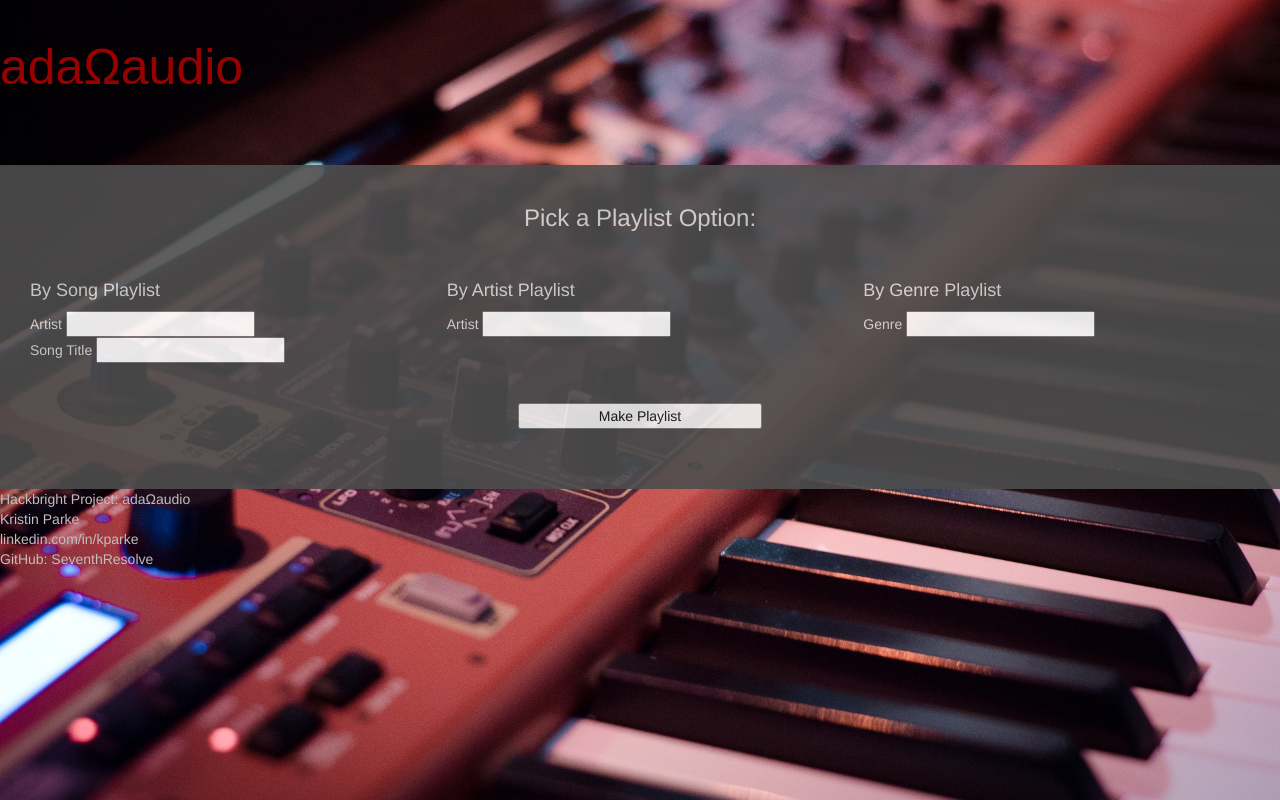
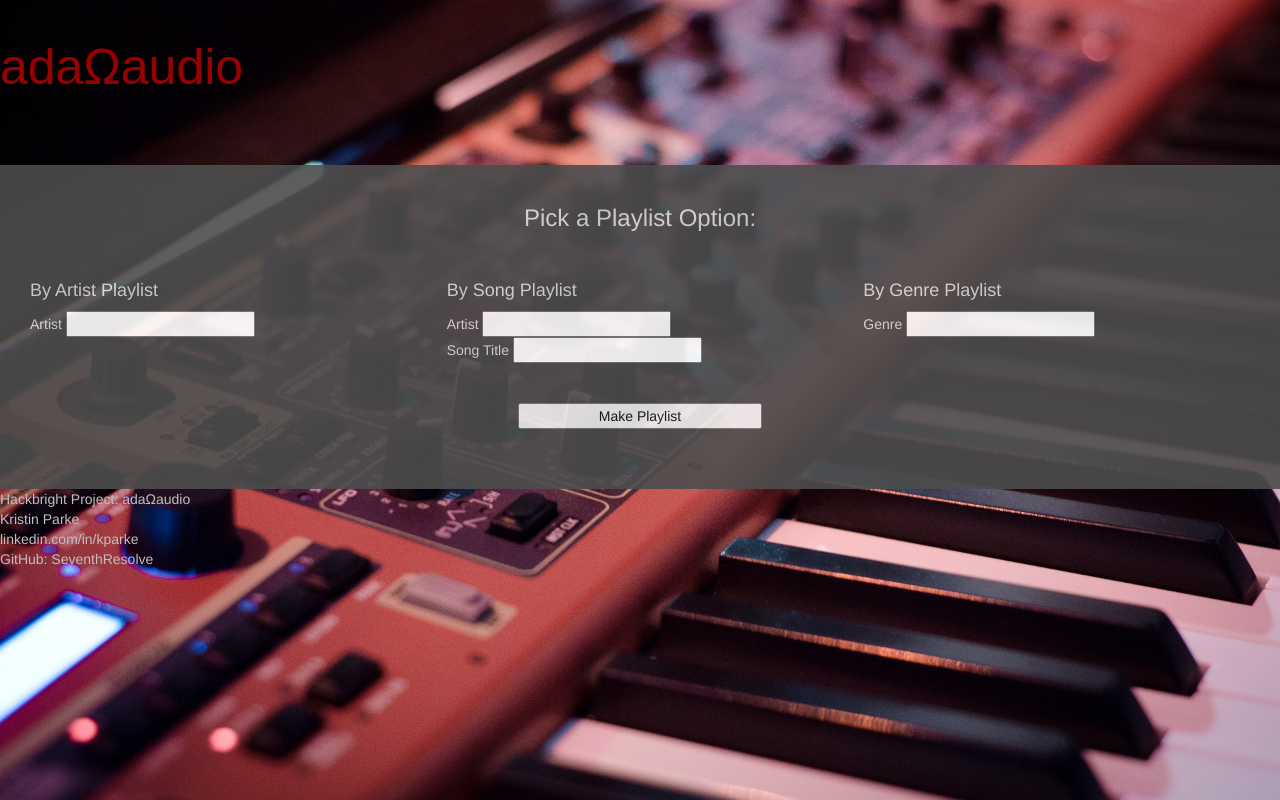
Before and after one commit to SeventhResolve/HB13-Project-Ada-Audio, a Flask app: page / in a window 1280 px wide. Run offline with Flask 2, Linux system fonts and the light colour scheme; some libraries are stand-ins or nearby versions.

```diff
--- a/server.py
+++ b/server.py
@@ -129,6 +129,6 @@ if __name__ == "__main__":
     connect_to_db(app)
 
     # Use the DebugToolbar
-    DebugToolbarExtension(app)
+    # DebugToolbarExtension(app)
 
     app.run()
--- a/static/css/styles.css
+++ b/static/css/styles.css
@@ -34,11 +34,11 @@ h3 {
 }
 
 
-.col-xs-4 {
+./*col-xs-4 {
   margin-right: auto;
   margin-left: auto;
   display: block;
-}
+}*/
 
 .col-xs-12 {
   margin: 0 auto;
--- a/templates/homesearchpage.html
+++ b/templates/homesearchpage.html
@@ -15,6 +15,11 @@
     <br>
     <br>
     <span class='col-xs-4'>
+        <h4>By Artist Playlist</h4>
+        Artist
+        <input type='text' name='artist' class='artist'>
+    </span>
+    <span class='col-xs-4'>
         <div>
         <h4>By Song Playlist</h4>
         Artist
@@ -24,11 +29,6 @@
         Song Title
         <input type='text' name='song' class="song">
         </div>
-    </span>
-    <span class='col-xs-4'>
-        <h4>By Artist Playlist</h4>
-        Artist
-        <input type='text' name='artist' class='artist'>
     </span>
     <span class='col-xs-4'>
         <h4>By Genre Playlist</h4>
```
